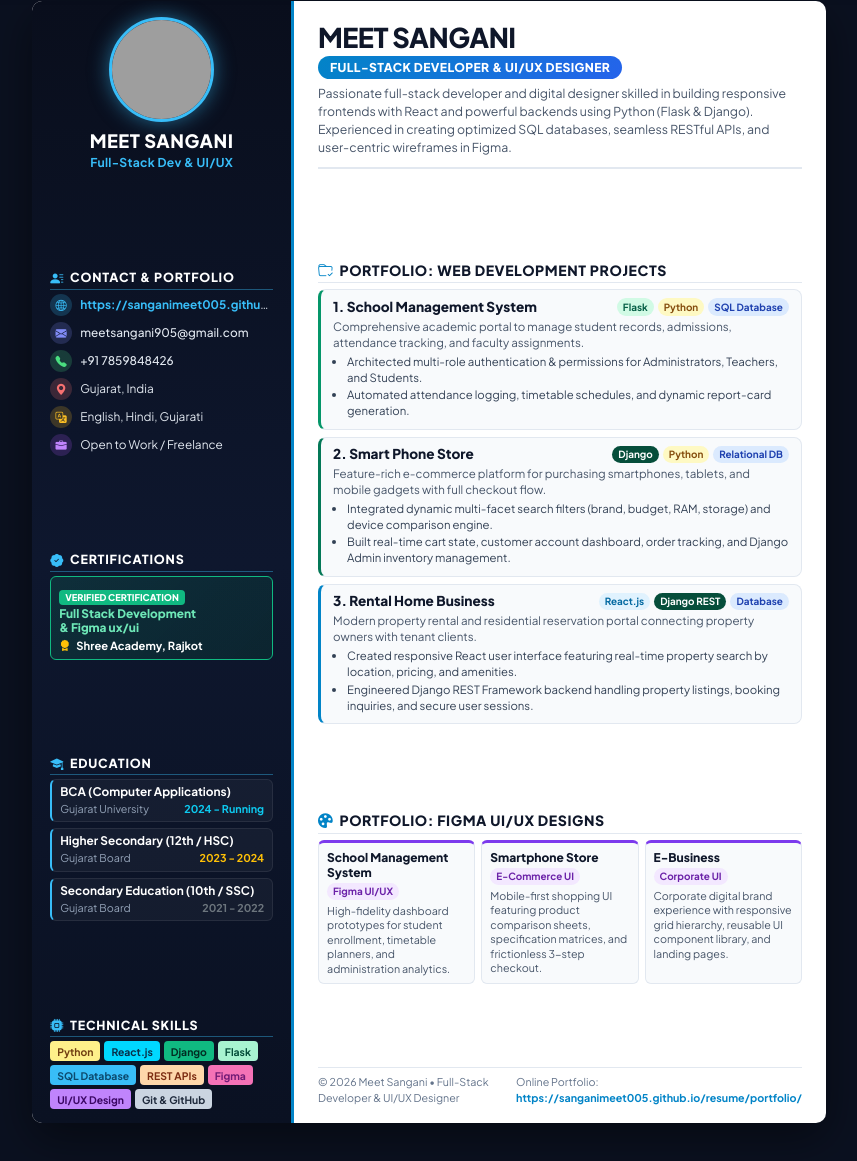
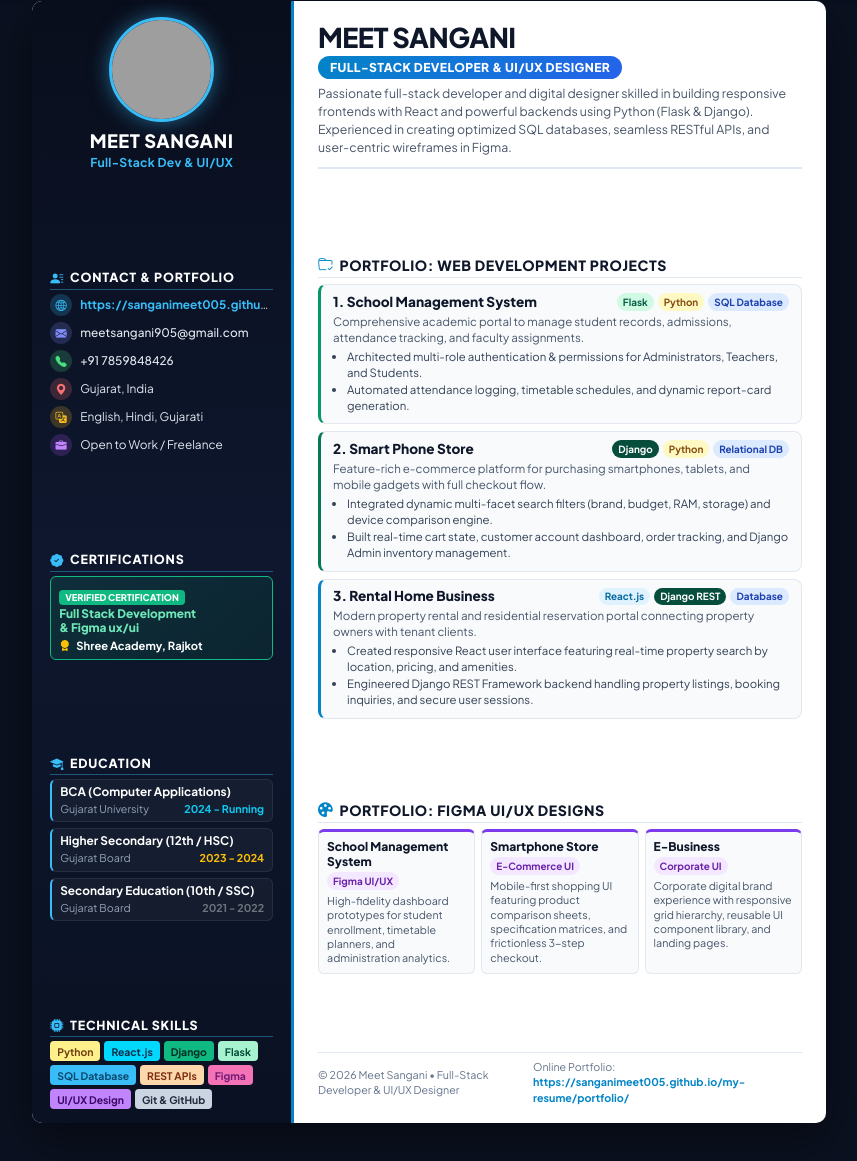
Before and after one commit to sanganimeet005/my-resume, a plain HTML site: page portfolio/resume.html in a window 1280 px wide. Shown: the part 87-1248 px from the top of the page, without its empty margins (211-1068 px from the left). Drawn offline with nearby package versions, Linux system fonts and the light colour scheme; grey boxes are pictures that could not be loaded.

Commit message:
Update resume.html

```diff
--- a/portfolio/resume.html
+++ b/portfolio/resume.html
@@ -37,7 +37,7 @@
 
       <!-- Right: Action Buttons -->
       <div class="nav-actions-group">
-        <a href="https://sanganimeet005.github.io/resume/portfolio/" class="btn-nav-portfolio"
+        <a href="https://sanganimeet005.github.io/my-resume/portfolio/" class="btn-nav-portfolio"
           title="Back to Portfolio Website">
           <i class="bi bi-arrow-left"></i>
           <span class="d-none d-md-inline">Portfolio</span>
@@ -83,7 +83,7 @@
               </div>
               <div class="sidebar-contact-text">
                 <a href="index.html" class="sidebar-website-highlight" title="Visit Live Portfolio Website">
-                  https://sanganimeet005.github.io/resume/portfolio/
+                  https://sanganimeet005.github.io/my-resume/portfolio/
                 </a>
               </div>
             </div>
@@ -347,7 +347,7 @@
         <!-- Document Footer Strip -->
         <footer class="resume-doc-footer-strip">
           <span>&copy; 2026 Meet Sangani &bull; Full-Stack Developer &amp; UI/UX Designer</span>
-          <span>Online Portfolio: <a href="index.html">https://sanganimeet005.github.io/resume/portfolio/</a></span>
+          <span>Online Portfolio: <a href="index.html">https://sanganimeet005.github.io/my-resume/portfolio/</a></span>
         </footer>
       </section>
 
```
